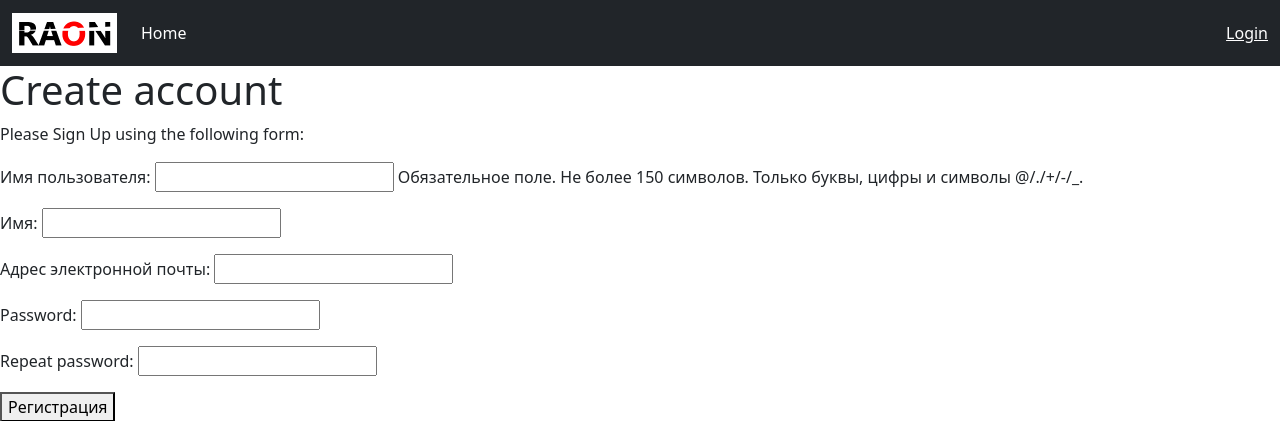
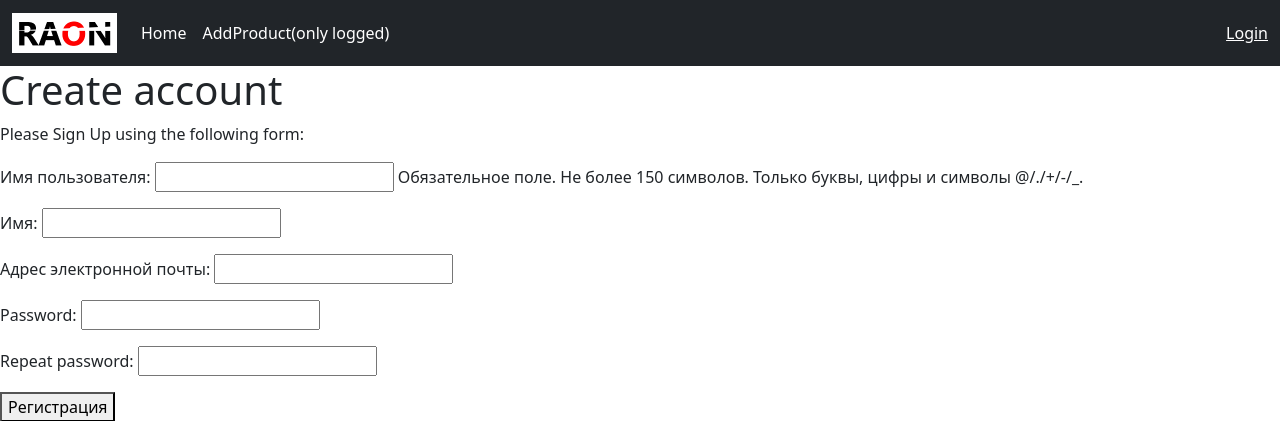
Before and after one commit to Fhockk/Django_RAON, a Django app: page /register/ in a window 1280 px wide. Shown: the top 421 px of the page. Run offline with Django 4.2, Linux system fonts and the light colour scheme.

Commit message:
local change nav

```diff
--- a/shop/templates/inc/_nav.html
+++ b/shop/templates/inc/_nav.html
@@ -12,6 +12,9 @@
         <li class="nav-item">
           <a class="nav-link active" aria-current="page" href="#">Home</a>
         </li>
+          <li class="nav-item">
+          <a class="nav-link active" aria-current="page" href="{% url 'add_product' %}">AddProduct(only logged)</a>
+        </li>
       </ul>
       <span class="navbar-text">
           {% if request.user.is_authenticated %}
```
